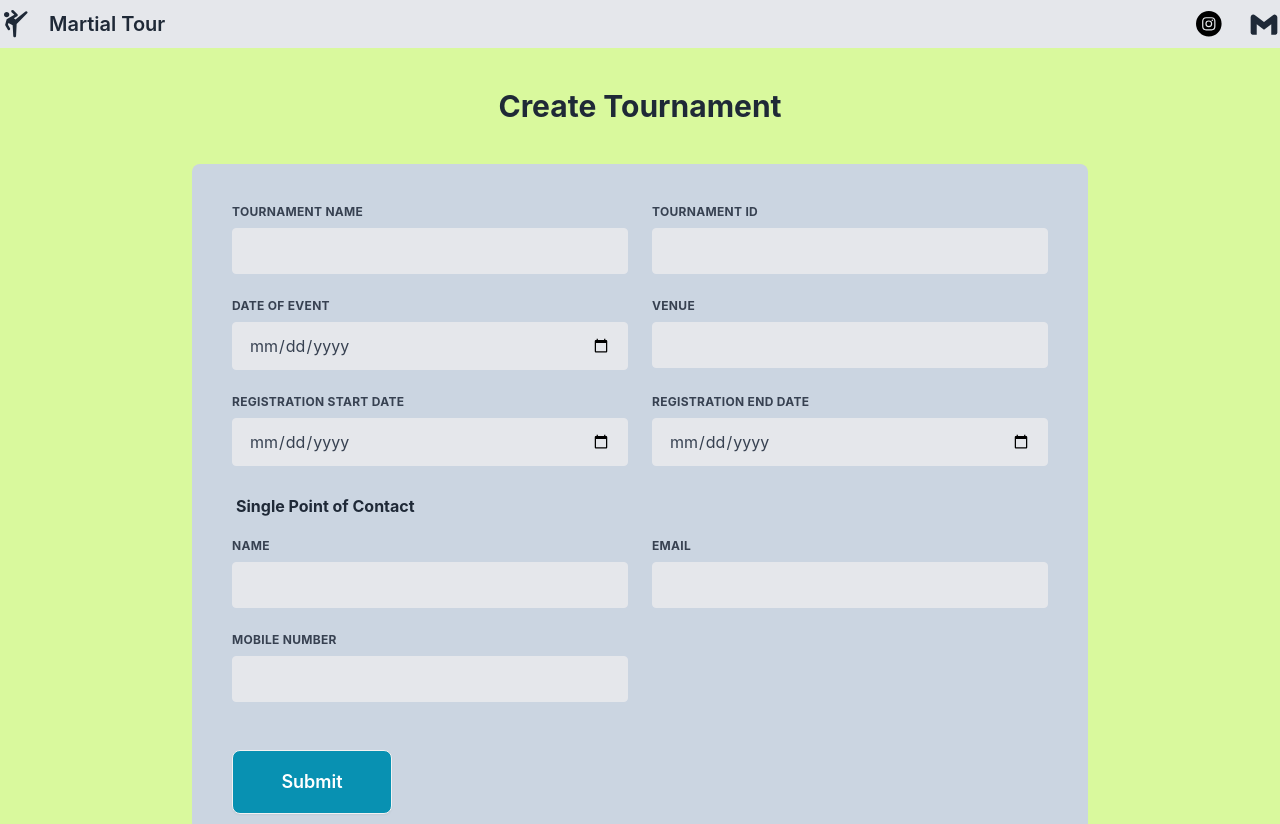
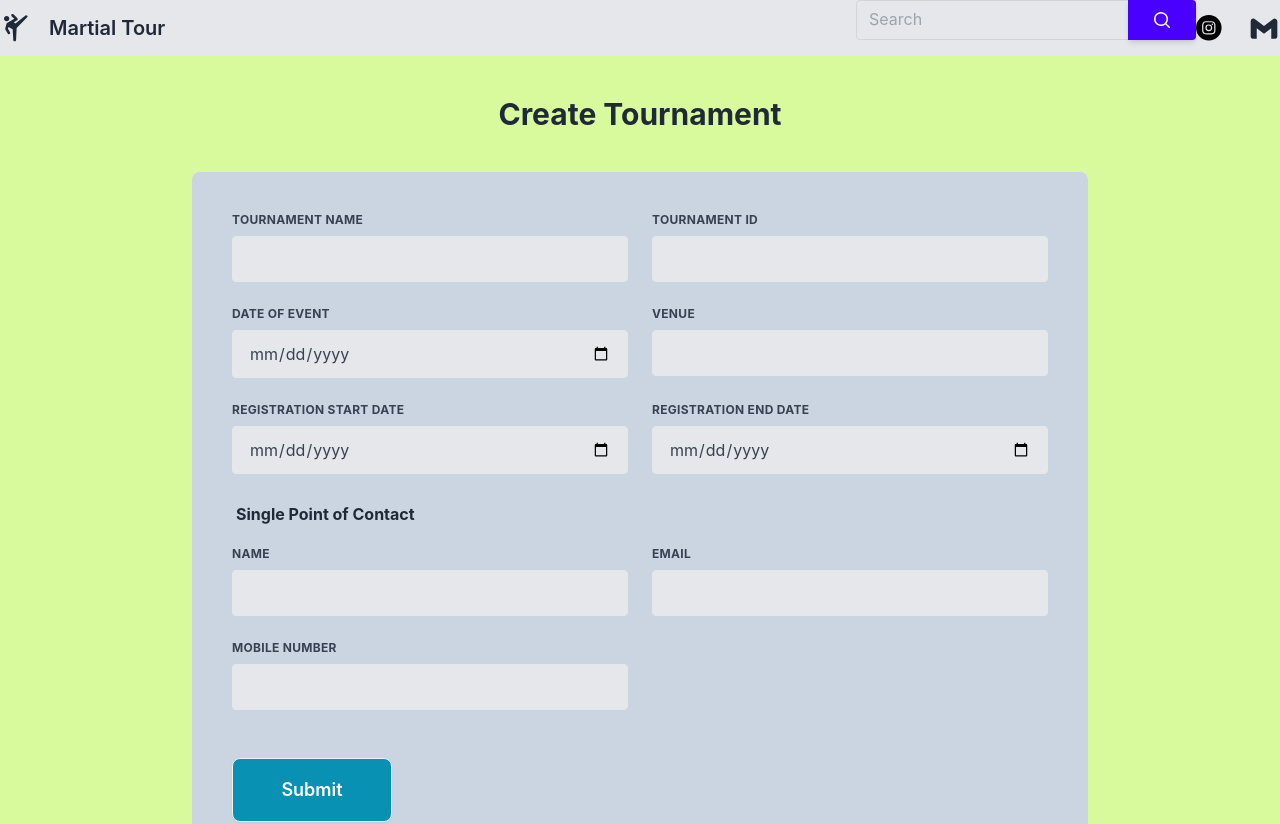
Before and after one commit to Antara-3011/Sports_website, a React (Create React App) app in the folder frontend/: page /admin/tournament/form in a window 1280 px wide. Shown: the top 824 px of the page. Built offline with nearby package versions, Linux system fonts and the light colour scheme.

Commit message:
search bar

```diff
--- a/frontend/src/Components/AdminPage/AdminTournament/TournamentCreateform.jsx
+++ b/frontend/src/Components/AdminPage/AdminTournament/TournamentCreateform.jsx
@@ -88,7 +88,40 @@
               </svg>
               <a className="btn btn-ghost text-xl">Martial Tour</a>
             </div>
+
             <div className="flex items-center">
+              <div className="">
+                <div className="relative mb-4 flex w-full flex-wrap items-stretch">
+                  <input
+                    type="search"
+                    className="relative m-0 -mr-0.5 block min-w-0 flex-auto rounded-l border border-solid border-neutral-300 bg-transparent bg-clip-padding px-3 py-[0.25rem] text-base font-normal leading-[1.6] text-neutral-700 outline-none transition duration-200 ease-in-out focus:z-[3] focus:border-primary focus:text-neutral-700 focus:shadow-[inset_0_0_0_1px_rgb(59,113,202)] focus:outline-none dark:border-neutral-600 dark:text-neutral-200 dark:placeholder:text-neutral-200 dark:focus:border-primary"
+                    placeholder="Search"
+                    aria-label="Search"
+                    aria-describedby="button-addon1"
+                  />
+
+                  <button
+                    className="relative z-[2] flex items-center rounded-r bg-primary px-6 py-2.5 text-xs font-medium uppercase leading-tight text-white shadow-md transition duration-150 ease-in-out hover:bg-primary-700 hover:shadow-lg focus:bg-primary-700 focus:shadow-lg focus:outline-none focus:ring-0 active:bg-primary-800 active:shadow-lg"
+                    type="button"
+                    id="button-addon1"
+                    data-te-ripple-init
+                    data-te-ripple-color="light"
+                  >
+                    <svg
+                      xmlns="http://www.w3.org/2000/svg"
+                      viewBox="0 0 20 20"
+                      fill="currentColor"
+                      className="h-5 w-5"
+                    >
+                      <path
+                        fill-rule="evenodd"
+                        d="M9 3.5a5.5 5.5 0 100 11 5.5 5.5 0 000-11zM2 9a7 7 0 1112.452 4.391l3.328 3.329a.75.75 0 11-1.06 1.06l-3.329-3.328A7 7 0 012 9z"
+                        clip-rule="evenodd"
+                      />
+                    </svg>
+                  </button>
+                </div>
+              </div>
               <svg
                 data-name="Instagram w/circle"
                 xmlns="http://www.w3.org/2000/svg"
```
